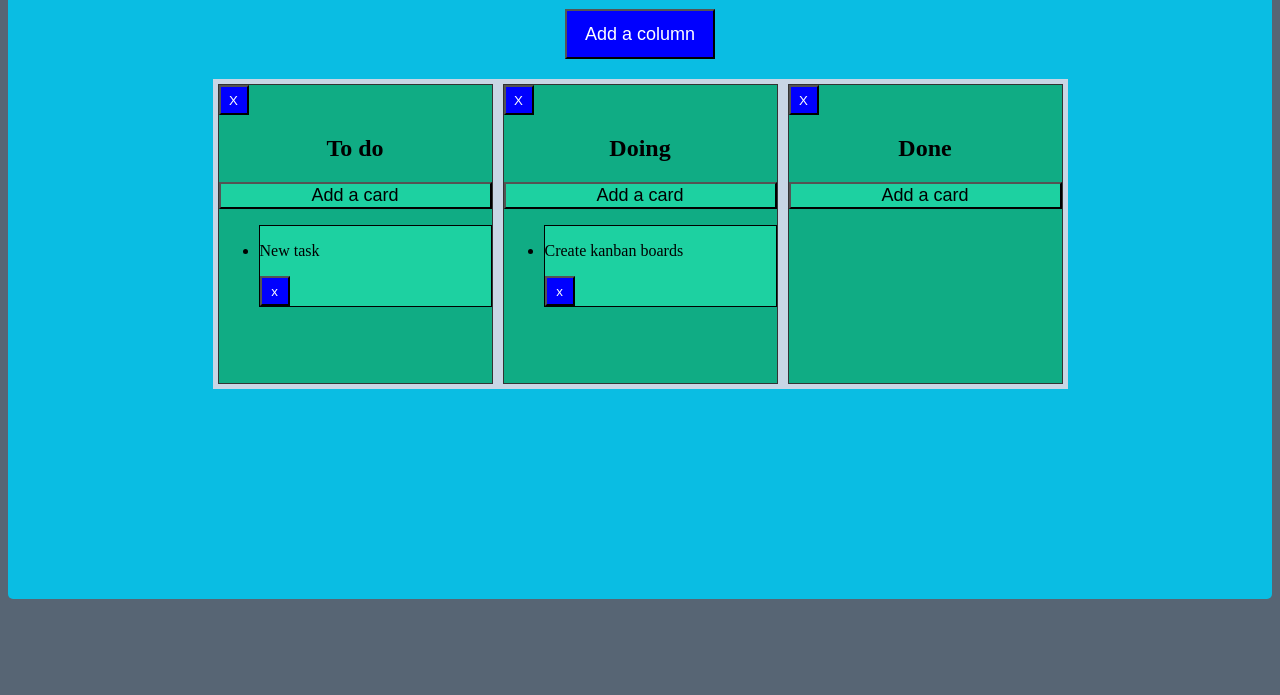
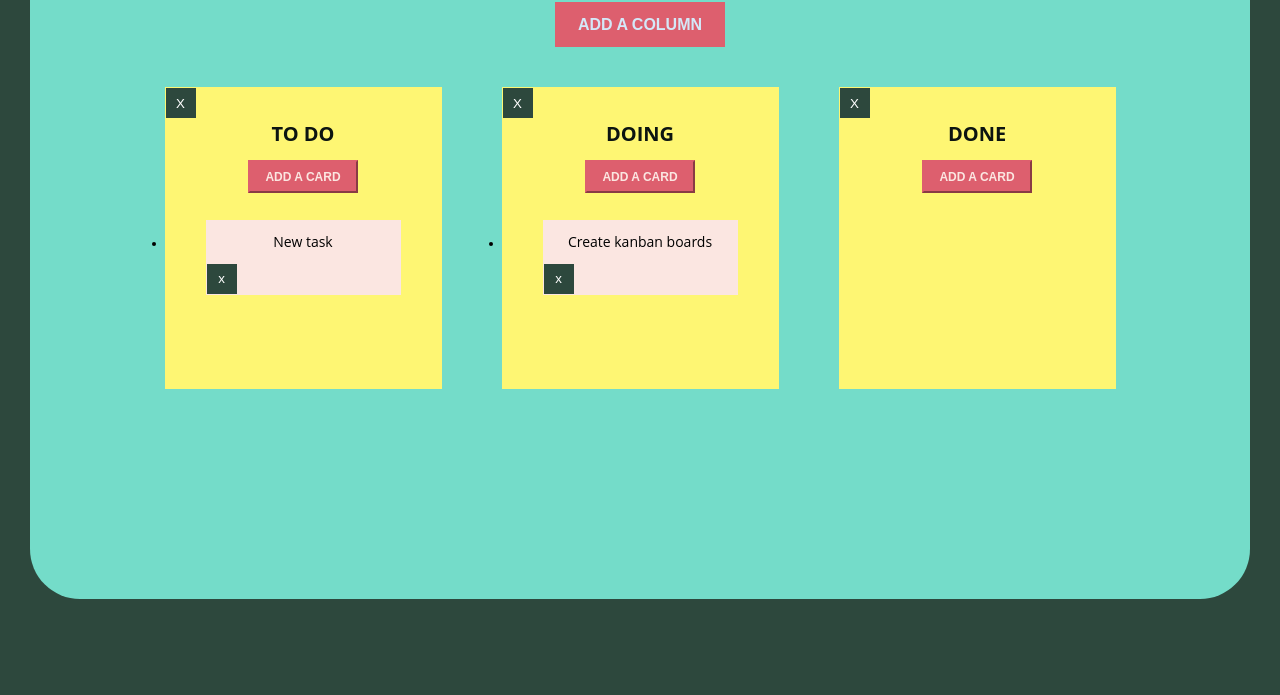
Before and after one commit to kciucias/11.6-trello, a website: page index.html in a window 1280 px wide. Shown: the part 135-830 px from the top of the page. Before the commit the page ends 800 px from the top, so only its background shows below. Drawn offline with nearby package versions, Linux system fonts and the light colour scheme.

Commit message:
Change css

```diff
--- a/index.html
+++ b/index.html
@@ -1,15 +1,16 @@
 <!DOCTYPE html>
 <html>
+
   <head>
     <meta charset="utf-8">
-  <title>Kanban board</title>
+    <title>Kanban</title>
     <link rel="stylesheet" href="https://maxcdn.bootstrapcdn.com/font-awesome/4.5.0/css/font-awesome.min.css">
     <link rel="stylesheet" href="css/style.css">
   </head>
   <body>
 
   <div id="board" class="board">
-    <h1>Kanban board</h1>
+    <h1>Trello App</h1>
     <button class="create-column">Add a column</button>
     <div class="column-container"></div>
   </div>
--- a/js/script.js
+++ b/js/script.js
@@ -1,4 +1,7 @@
 document.addEventListener('DOMContentLoaded', function() {
+
+////////////////////////////////////////
+// FUNCTIONS
 
 	function randomString() {
 	    var chars = '0123456789abcdefghiklmnopqrstuvwxyzABCDEFGHIJKLMNOPQRSTUVWXTZ';
@@ -8,6 +11,7 @@ document.addEventListener('DOMContentLoaded', function() {
 	    }
 	    return str;
 	}
+
 	function generateTemplate(name, data, basicElement) {
 		var template = document.getElementById(name).innerHTML;
 		var element = document.createElement(basicElement || 'div');
@@ -15,6 +19,8 @@ document.addEventListener('DOMContentLoaded', function() {
 		element.innerHTML = Mustache.render(template, data);
 		return element;
 	}
+
+	// drag & drop cards
 	function initSortable(id) {
 	  	var el = document.getElementById(id);
 	  	var sortable = Sortable.create(el, {
@@ -49,7 +55,29 @@ document.addEventListener('DOMContentLoaded', function() {
 	}
 
 */
-	// column
+
+////////////////////////////////////////
+// BOARD
+
+var board = {
+    name: 'Kanban Board',
+    addColumn: function(column) {
+      this.element.appendChild(column.element);
+      initSortable(column.id);
+    },
+    element: document.querySelector('#board .column-container')
+};
+
+document.querySelector('#board .create-column').addEventListener('click', function() {
+	    var name = prompt('Enter a column name');
+	    var column = new Column(name);
+	    board.addColumn(column);
+	});
+
+
+////////////////////////////////////////
+// COLUMN
+
     function Column(name) {
 		var self = this;
 		this.id = randomString();
@@ -65,6 +93,7 @@ document.addEventListener('DOMContentLoaded', function() {
   			}
 		});
 	}
+
 	Column.prototype = {
     	addCard: function(card) {
     		this.element.querySelector('ul').appendChild(card.element);
@@ -74,7 +103,9 @@ document.addEventListener('DOMContentLoaded', function() {
     	}
 	}
 
-	//card
+////////////////////////////////////////
+// CARD
+
 	function Card(description) {
   		var self = this;
   		this.id = randomString();
@@ -93,22 +124,6 @@ document.addEventListener('DOMContentLoaded', function() {
     	}
 	}
 
-	//board
-
-	var board = {
-	    name: 'Kanban Board',
-	    addColumn: function(column) {
-	      this.element.appendChild(column.element);
-	      initSortable(column.id);
-	    },
-	    element: document.querySelector('#board .column-container')
-	};
-
-	document.querySelector('#board .create-column').addEventListener('click', function() {
-		    var name = prompt('Enter a column name');
-		    var column = new Column(name);
-		    board.addColumn(column);
-		});
 
 
 	// CREATING COLUMNS
--- a/sass/style.scss
+++ b/sass/style.scss
@@ -1,81 +1,127 @@
+////////////////////////////////////////
+// COLORS
+
+:root {
+    --color-grey-dark: #2D483D;
+    --color-blue-light: #D4E8F8;
+    --color-blue: #74DCC9;
+    --color-pink-dark: #DD5F6E;
+    --color-pink-light: #FBE6E1;
+    --color-yellow: #FEF673;
+    --color-white: #fff;
+    --color-dark: #0c1411;
+
+
+    --shadow-dark: 0 2rem 6rem rgba(0,0,0,.3);
+    --shadow-light: 0 2rem 5rem rgba(0,0,0,.06);
+
+    --line: 1px solid var(--color-grey-light-2);
+}
+
+////////////////////////////////////////
+// GLOBAL
+
 * {
-  box-sizing: border-box; }
+  padding: 0;
+  margin: 0;
+}
 
-  body {
-	background-color: #576574;
+html {
+	box-sizing: border-box;
+	font-size: 62.5%; // 1rem = 10px, 10px/16px = 62.5%
 }
+
+body {
+	font-family: 'Open Sans', sans-serif;
+    font-weight: 400;
+    line-height: 1.6;
+    background-color: var(--color-grey-dark);
+    min-height: 100vh;
+}
+
+////////////////////////////////////////
+// LAYOUT
 
 .board {
 	display: flex;
 	justify-content: center;
 	align-items: center;
 	flex-direction: column;
-	background-color: #0abde3;
-	padding: 10px 10px;
-	margin: 30px auto;
-	border-radius: 5px;
+	background-color: var(--color-blue);
+	padding: 3rem;
+	margin: 3rem;
+	border-radius: 5rem;
 	h1 {
-		font-size: 42px;
-		text-shadow: 2px 2px #ccc;
+		font-size: 4.2rem;
+		text-shadow: .2rem 0.2rem #ccc;
+		text-transform: uppercase;
+		color: var(--color-dark);
 	}
-
 	.create-column {
-		font-size: 18px;
-		background-color: blue;
-		color: #fff;
-		width: 150px;
-		height: 50px;
-		margin-bottom: 20px;
+		font-size: 1.6rem;
+		font-weight: 700;
+		text-transform: uppercase;
+		background-color: var(--color-pink-dark);
+		color: var(--color-blue-light);
+		border: var(--color-pink-dark);
+		width: 17rem;
+		height: 4.5rem;
+		radius: .2rem;
+		margin: 1rem 0;
 	}
-
-
 	.column-container {
-		background-color: #c8d6e5;
+		background-color: var(--color-blue);
 		display: flex;
 		flex-direction: row;
 		flex-wrap: wrap;
 		justify-content: center;
 		align-items: center;
-		margin-bottom: 200px;
+		margin-bottom: 15rem;
 		.column {
-			background-color: #10ac84;
-			margin: 0 5px;
-			min-width: 275px;
-  			min-height: 300px;
-  			border: 1px solid #333;
-  			margin: 5px;
-  			display: flex;
+			display: flex;
   			flex-direction: column;
+			background-color: var(--color-yellow);
+			margin: 0 1rem;
+			min-width: 27.5rem;
+  			min-height: 30rem;
+  			border: .1rem solid var(--color-yellow);
+  			margin: 3rem;
 			h2 {
-				color: black;
 				text-align: center;
+				text-transform: uppercase;
+				font-size: 2rem;
+				color: var(--color-dark);
 			}
 			.add-card {
-				background-color: #1dd1a1;
-				font-size: 18px;
+				background-color: var(--color-pink-dark);
+				font-size: 1.2rem;
+				font-weight: 700;
+				text-transform: uppercase;
 				text-align: center;
+				height: 3.3rem;
+				width: 11rem;
+				margin: 1rem auto;
+				color: var(--color-pink-light);
+				border-color: var(--color-pink-dark);
 			}
 			.btn-delete {
 				position: relative;
-				background-color: blue;
-				color: #fff;
-				width: 30px;
-				height: 30px;
+				background-color: var(--color-grey-dark);
+				color: var(--color-white);
+				border: .1 solid var(--color-grey-dark);
+				width: 3rem;
+				height: 3rem;
 			}
 		}
 	}
-
 	.card {
-		background-color: #1dd1a1;
-		border: 1px solid #000;
+		background-color: var(--color-pink-light);
+		border: .1rem solid var(--color-pink-light);
+		margin: 1.7rem 4rem;
 		.card-description {
-			ul li {
-				text-align: center;
-			}
-			.btn-delete {
-
-			}
-
+			padding: 1rem;
+			text-align: center;
+			font-size: 1.4rem;
 		}
 	}
 }
```
Also changed, not shown: css/style.css, css/style.prefixed.css, sass/_base.scss (added), 2 other files. Lines whose indentation alone changed are shown as unchanged.
